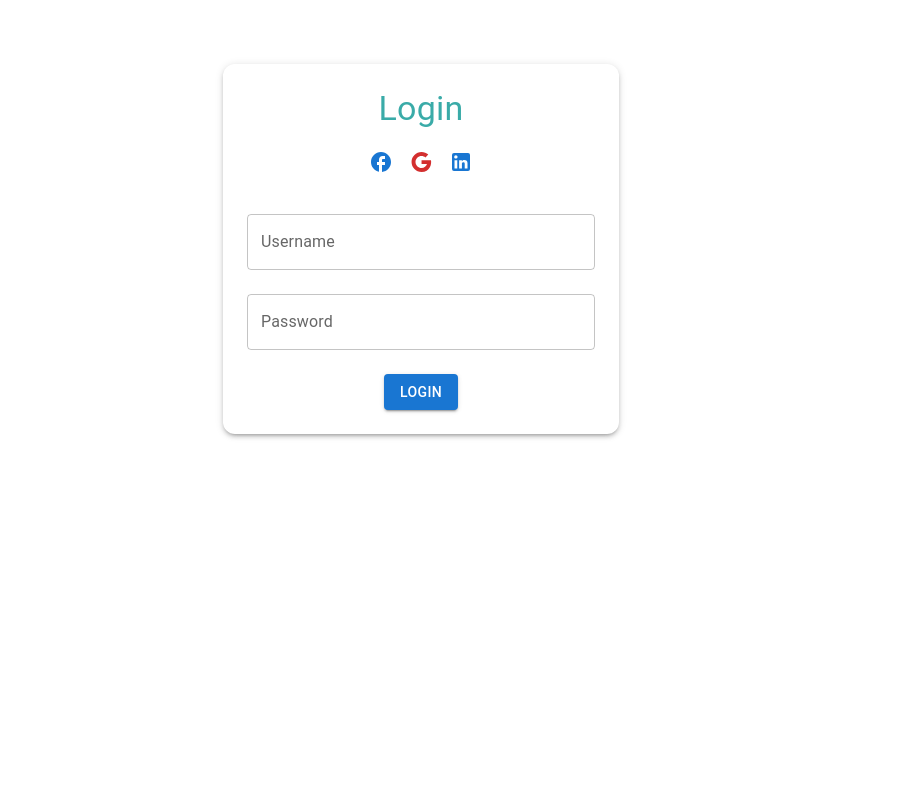
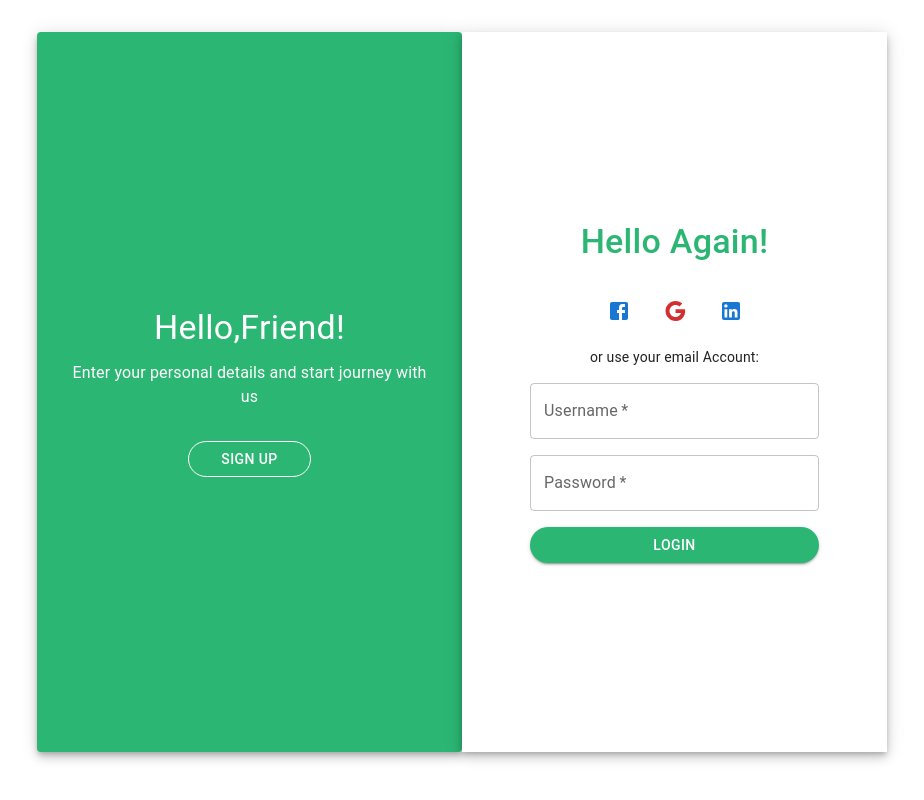
Before and after one commit to Agalya-10/React-Task-II, a React (Create React App) app: page /signin in a window 1280 px wide. Shown: the whole page, without its empty margins (219-1143 px from the left). Built offline with nearby package versions, Linux system fonts and the light colour scheme.

Commit message:
Singnin form completed

```diff
--- a/src/App.css
+++ b/src/App.css
@@ -37,144 +37,30 @@
   }
 }
 
-.form4{
-  border: none;
-  width: 400px;
-  padding: 15px;
-  margin: 10vh auto;
-  border-radius: 5px;
-  background-color: rgb(216, 210, 210);
-  /* box-shadow: rgba(60, 66, 87, 0.12) 0px 0px 14px 0px, rgba(0, 0, 0, 0.12) 0px 3px 6px 0px; */
-}
-
 .box3{
   width: 370px;
   padding: 6px;
   border-radius: 3px;
-  border: 1px solid gray;
+  border: 0.5px solid rgb(224, 219, 219);
   margin-bottom: 5px;
 }
-
-.button4{
-  display: inline-block;
-  padding: 8px 30px;
-  font-size: 16px;
-  cursor: pointer;
-  border-radius: 3px;
-  border: none;
-  background-color:green;
-  color: white;
-}
-.button4:hover{
-  background-color: rgb(30, 155, 30);
-  color: black;
-}
-.button5{
-  display: inline-block;
-  padding: 8px 20px;
-  font-size: 16px;
-  cursor: pointer;
-  border-radius: 3px;
-  border: none;
-  background-color:rgb(189, 8, 8);
-  color: white;
-}
-.button5:hover{
-  background-color:rgb(214, 21, 21);
-  color: black;
-}
-
-
-
-.form1{
-  /* font-family: 'Times New Roman', Times, serif; */
-  border: none;
-  width: 350px;
-  padding: 10px 10px 1px 10px;
-  margin: 15vh auto;
-  border-radius: 5px;
-  box-shadow: rgba(60, 66, 87, 0.12) 0px 0px 14px 0px, rgba(0, 0, 0, 0.12) 0px 3px 6px 0px;
-/* background-color: rgb(189, 181, 181); */
-
-
-}
-
-.head1{
-  text-align: center;
-  font-weight: bolder;
-  color: rgb(235, 32, 59);
-}
-.box1{
-  width: 300px;
-  padding: 7px;
-  border-radius: 5px;
-  margin-top: 4px;
-  margin-left: 16px;
-  /* margin-bottom: 3px; */
-  border: 1px solid gray;
-  }
-  .submit{
-    text-align: center;
-  }
-.button1{
-  display: inline-block;
-  /* font-family: 'Times New Roman', Times, serif; */
-  padding: 6px 10px;
-  font-size: 19px;
-  font-weight: bold;
-  cursor: pointer;
-  border-radius: 3px;
-  border: none;
-  /* background-color: rgb(31, 31, 31); */
-  background-color: rgb(235, 32, 59);
-  color: white;
-}
-.button1:hover{
-  background-color: rgb(196, 18, 42);
-  color: black;
-}
-.label{
-  margin-left: 16px;
-  font-size: 19px;
-  font-weight: 500;
-}
-.box1:focus {
-  border: 1px solid rgb(235, 32, 59);
-  outline: none;
-}
-.para1{
-  text-align: center;
-
-}
-.link{
-  text-decoration: none;
-
-}
-.pass{
-  text-align: end;
-}
-.password{
-  text-decoration: none;
-  display: inline-block;
-  padding-right: 19px;
-  color: black;
-}
-
-
 .form2{
   border: none;
-  /* width: 620px; */
   padding: 15px;
   margin: 5vh auto;
   border-radius: 5px;
   box-shadow: rgba(60, 66, 87, 0.12) 0px 0px 14px 0px, rgba(0, 0, 0, 0.12) 0px 3px 6px 0px;
-  /* background-color: rgba(247, 248, 248, 0.833); */
+}
+.head1{
+  text-align: center;
+  font-weight: bolder;
+  color:#2BB673;
 }
 .box2{
   border-radius: 3px;
   margin-bottom: 5px;
   padding: 5px;
-  border: 1px solid gray;
+  border: 0.5px solid rgb(224, 219, 219);
 }
 #cpassword{
   margin-left: 25px;
@@ -185,7 +71,6 @@
 }
 .button2{
   display: inline-block;
-  /* font-family: 'Times New Roman', Times, serif; */
   padding: 3px;
   font-size: 19px;
   font-weight: bold;
@@ -193,30 +78,30 @@
   cursor: pointer;
   border-radius: 3px;
   border: none;
-  background-color:rgb(235, 32, 59);
+  background-color:#2BB673;
   color: white;
 }
 .button2:hover{
-  background-color: rgb(196, 18, 42);
+  background-color:#077e44;
   color: black;
 }
 .para2{
   text-align: center;}
   .box2:focus {
-    border: 1px solid rgb(235, 32, 59);
+    border: 1px solid#2BB673;
+    outline: none;
+  }
+  .box2:focus {
+    border: 1px solid#2BB673;
     outline: none;
   }
   .box3:focus {
-    border: 1px solid rgb(235, 32, 59);
-    outline: none;
-  } .box4:focus {
-    border: 1px solid rgb(235, 32, 59);
+    border: 1px solid#2BB673;
     outline: none;
   }
 
 
-
-  .pie-chart {
+  /* .pie-chart {
     width: 200px;
     height: 200px;
     border-radius: 50%;
@@ -228,4 +113,4 @@
       rgb(255, 166, 0) 220deg 300deg,
       rgb(255, 0, 157) 300deg 360deg
     );
-  }
+  } */
--- a/src/Components/Signin.jsx
+++ b/src/Components/Signin.jsx
@@ -1,46 +1,108 @@
 import React, { Component } from "react";
-import { TextField, Button, Box, Typography, Container, IconButton } from "@mui/material";
-import FacebookOutlinedIcon from "@mui/icons-material/FacebookOutlined";
-import GoogleIcon from "@mui/icons-material/Google";
-import LinkedInIcon from "@mui/icons-material/LinkedIn";
+import { TextField, Button, Paper, Typography, Box, IconButton, Grid } from "@mui/material";
+import { Facebook, Google, LinkedIn } from "@mui/icons-material";
 
 class Signin extends Component {
+  constructor(props) {
+    super(props);
+    this.state = {
+      username: "",
+      password: "",
+      error: "",
+    };
+  }
+
+  handleChange = (e) => {
+    this.setState({ [e.target.name]: e.target.value, error: "" });
+  };
+
   handleSubmit = (e) => {
     e.preventDefault();
-    const formData = new FormData(e.target);
-    console.log("Username:", formData.get("username"));
-    console.log("Password:", formData.get("password"));
+    const { username, password } = this.state;
+
+    if (!username || !password) {
+      this.setState({ error: "Please fill all fields!" });
+      return;
+    }
+
+    console.log("Username:", username);
+    console.log("Password:", password);
+  };
+
+  handleSignup = () => {
+    window.location.href = "/signup";
   };
 
   render() {
     return (
-      <Container maxWidth="xs">
-        <Box sx={{ mt: 8, p: 3, boxShadow: 3, borderRadius: 3, textAlign: "center", color: "#3aaba8" }}>
+      <Grid container component="main" sx={{ height: "90vh",maxWidth:"850px",margin: "2rem 0 0 16rem" }}>
+        <Grid
+          item
+          xs={12} md={6}
+          component={Paper}
+          elevation={6}
+          sx={{
+            backgroundColor: "#2BB673",
+            color: "white",
+            display: "flex",
+            flexDirection: "column",
+            alignItems: "center",
+            justifyContent: "center",
+            p: 4,
+          }}
+        >
           <Typography variant="h4" gutterBottom>
-            Login
+            Hello,Friend!
+          </Typography>
+          <Typography variant="body1" sx={{ mb: 4, textAlign: "center" }}>
+            Enter your personal details and start journey with us
+          </Typography>
+          <Button
+            variant="outlined"
+            sx={{ color: "white", borderColor: "white", borderRadius: "20px", px: 4 }}
+            onClick={this.handleSignup}
+          >
+            SIGN UP
+          </Button>
+        </Grid>
+
+        <Grid
+          item
+          xs={12} md={6}
+          component={Paper}
+          elevation={6}
+          square
+          sx={{
+            display: "flex",
+            flexDirection: "column",
+            alignItems: "center",
+            justifyContent: "center",
+            p: 4,
+          }}
+        >
+          <Typography variant="h4" color="#2BB673" gutterBottom  sx={{ fontWeight: '500' }}>
+          Hello Again!
           </Typography>
 
-          <Box sx={{ display: "flex", justifyContent: "center", mb: 2 }}>
-            <IconButton color="primary">
-              <FacebookOutlinedIcon fontSize="medium" />
-            </IconButton>
-            <IconButton color="error">
-              <GoogleIcon fontSize="medium" />
-            </IconButton>
-            <IconButton color="primary">
-              <LinkedInIcon fontSize="medium" />
-            </IconButton>
+          <Box sx={{ display: "flex", gap: 2, my: 2 }}>
+            <IconButton color="primary"><Facebook /></IconButton>
+            <IconButton color="error"><Google /></IconButton>
+            <IconButton color="primary"><LinkedIn /></IconButton>
           </Box>
+          <Typography variant="body2" sx={{ mb: 2 }}>
+            or use your email Account:
+          </Typography>
 
-          <form onSubmit={this.handleSubmit}>
-            <TextField fullWidth label="Username" variant="outlined" margin="normal" name="username" />
-            <TextField fullWidth label="Password" type="password" variant="outlined" margin="normal" name="password" />
-            <Button type="submit" variant="contained" bg="#3aaba8" sx={{ mt: 2 }}>
+          <Box component="form" onSubmit={this.handleSubmit} sx={{ display: "flex", flexDirection: "column", width: "80%", gap: 2 }}>
+            <TextField label="Username" name="username" variant="outlined" fullWidth required onChange={this.handleChange} />
+            <TextField label="Password" name="password" type="password" variant="outlined" fullWidth required onChange={this.handleChange} />
+            {this.state.error && <Typography color="error">{this.state.error}</Typography>}
+            <Button type="submit" variant="contained" sx={{ backgroundColor: "#2BB673", borderRadius: "20px" }}>
               Login
             </Button>
-          </form>
-        </Box>
-      </Container>
+          </Box>
+        </Grid>
+      </Grid>
     );
   }
 }
--- a/src/Components/Signup.jsx
+++ b/src/Components/Signup.jsx
@@ -18,6 +18,7 @@ class Signup extends Component {
       passwordVisible: false,
       confirmPasswordVisible: false,
       navigateToDatastorage: false,
+      navigateToSignin:false,
       navigateToRolePage: false,
       rolePage: '',
     };
@@ -100,11 +101,15 @@ class Signup extends Component {
 
   handleSubmit = async (e) => {
     e.preventDefault();
-    const { firstname, lastname, email, mobile,gender, password, confirmPassword, role, acceptTerms } = this.state;
+    const { firstname, lastname, email, mobile,gender, password, confirmPassword, role, acceptTerms,navigateToSignin } = this.state;
 
 
     if (!this.validateForm()) {
       return;
+    }
+
+    if (navigateToSignin) {
+      return <Navigate to="/Signin" />;
     }
 
     const rolePage = role === 'Admin' ? '/Admin' : '/User';
@@ -250,9 +255,9 @@ class Signup extends Component {
               onClick={this.togglePasswordVisibility}
             >
               {passwordVisible ? (
-                <i className="fas fa-eye" style={{ color: 'rgb(235, 32, 59)' }}></i>
+                <i className="fas fa-eye" style={{ color: '#2BB673' }}></i>
               ) : (
-                <i className="fas fa-eye-slash" style={{ color: 'rgb(235, 32, 59)' }}></i>
+                <i className="fas fa-eye-slash" style={{ color: '#2BB673' }}></i>
               )}
             </span>
           </div>
@@ -283,9 +288,9 @@ class Signup extends Component {
               onClick={this.toggleConfirmPasswordVisibility}
             >
               {confirmPasswordVisible ? (
-                <i className="fas fa-eye" style={{ color: 'rgb(235, 32, 59)' }}></i>
+                <i className="fas fa-eye" style={{ color:' #2BB673' }}></i>
               ) : (
-                <i className="fas fa-eye-slash" style={{ color: 'rgb(235, 32, 59)' }}></i>
+                <i className="fas fa-eye-slash" style={{ color:' #2BB673' }}></i>
               )}
             </span>
           </div>
@@ -334,9 +339,11 @@ class Signup extends Component {
           Already have an Account?{' '}
           <a
             href="#"
-            onClick={() => this.props.history.push('/Signin')}
+
+            onClick={() => this.setState({ navigateToSignin: true })}
+            // onClick={() => this.props.history.push('/Signin')}
             className="link"
-            style={{ color: 'rgb(235, 32, 59)' }}
+            style={{ color: '#2BB673' }}
           >
             Login
           </a>
```
